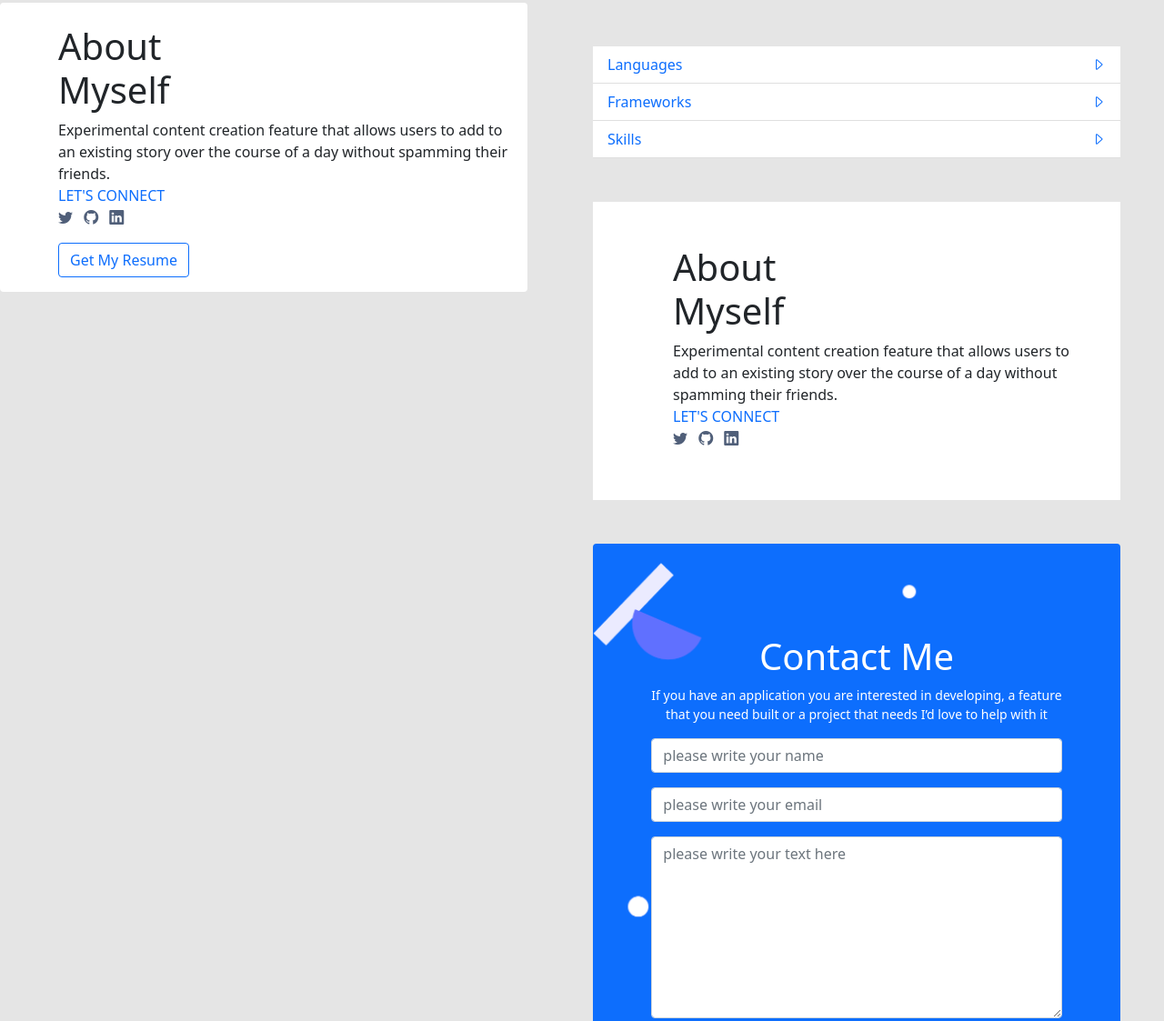
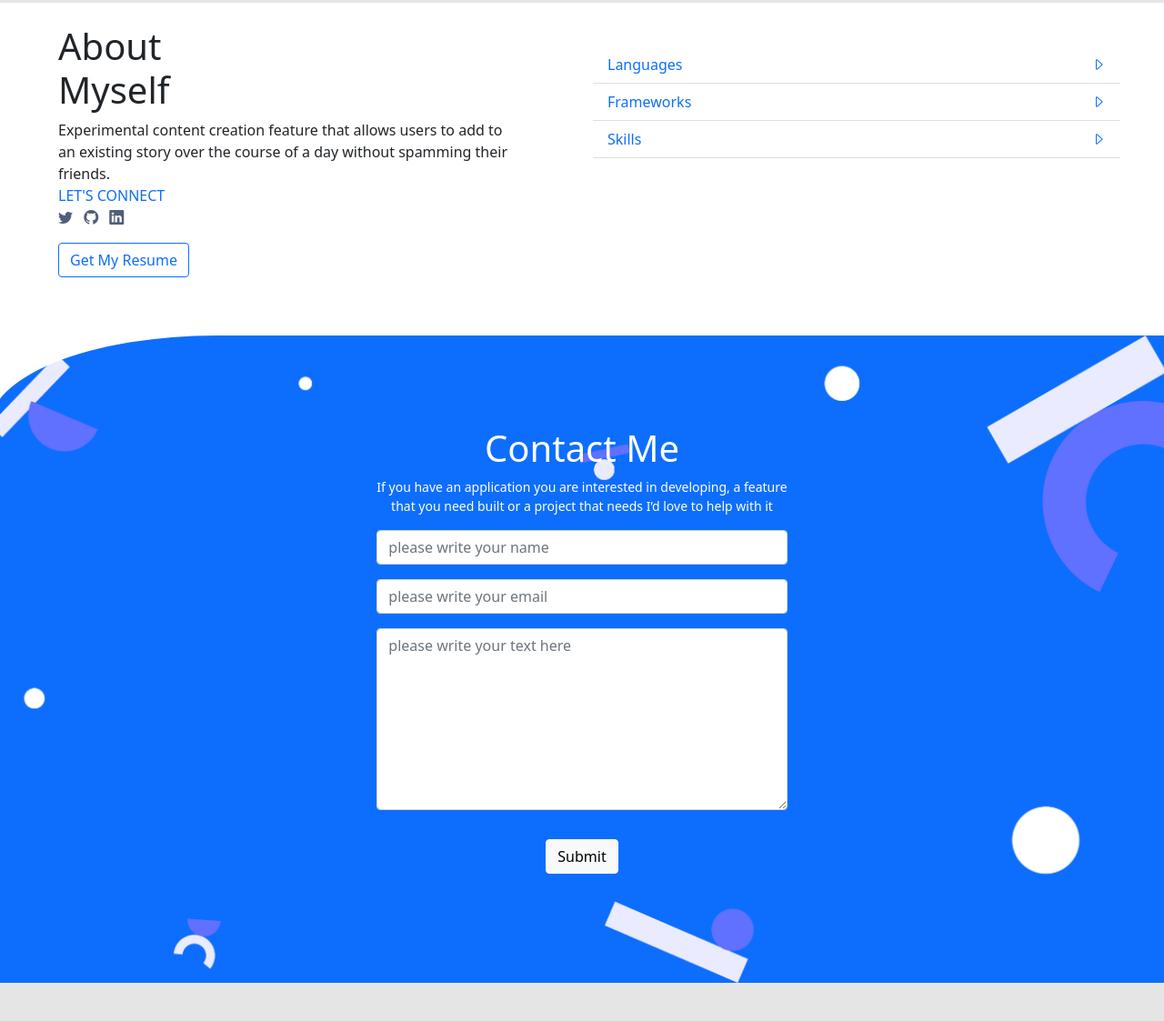
Before and after one commit to Basir-Mohammadi/Bootstrap-portfolio, a website: page index.html in a window 1280 px wide. Shown: the part 2798-3921 px from the top of the page at 91% size. After the commit the page ends 3879 px from the top, so only its background shows below. Drawn offline with nearby package versions, Linux system fonts and the light colour scheme.

Commit message:
add styles

```diff
--- a/index.html
+++ b/index.html
@@ -308,7 +308,7 @@
 
       </div>
     </div>
- <div class="row">
+ <div class="row bg-white">
         <div class="col">
             <div class="card border-0" >
                 <div class="card-body ms-5">
@@ -412,33 +412,8 @@
                     <span class="border-bottom-1"></span>
                 </div>
             </ul>
-
-  <div class="container-fluid mt-5 p-4 bg-white">
-    <div class="card flex-row border-0" style="width: 100%;">
-      <div class="card-body ms-5">
-          <h3 class="card-title mt-2 fs-1">About <br>Myself</h3>
-
-          <div class="card-text mt-2">
-            Experimental content creation feature that allows users to add to
-              an existing story over the course of a day without spamming their friends.
-          </div>
-          <a  class="text-decoration-none" href="">LET'S CONNECT</a>
-          <ul class="list-inline">
-              <li class="list-inline-item">
-                  <a href=""><i class="bi-twitter icon-color"></i></a>
-              </li>
-              <li class="list-inline-item">
-                  <a href=""><i class="bi-github icon-color"></i></a>
-              </li>
-              <li class="list-inline-item">
-                  <a href=""><i class="bi-linkedin icon-color"></i></a>
-              </li>
-          </ul>
-        </div>
-      </div>
-
 </div>
-<div class="container-fluid footer p-5 mt-5 bg-primary d-grid d-md-flex justify-content-md-center rounded">
+<div class="container-fluid footer p-5 mt-5 bg-primary d-grid d-md-flex justify-content-md-center">
   <form class="pt-5" style="text-align:center; font-weight: 300;">
     <div class="col ">
     <div class="form-text  text-white">
--- a/style.css
+++ b/style.css
@@ -20,4 +20,5 @@ body {
   background-size: cover;
   height: 712px;
   width: 100%;
+  border-top-left-radius: 250px 100px;
 }
```
